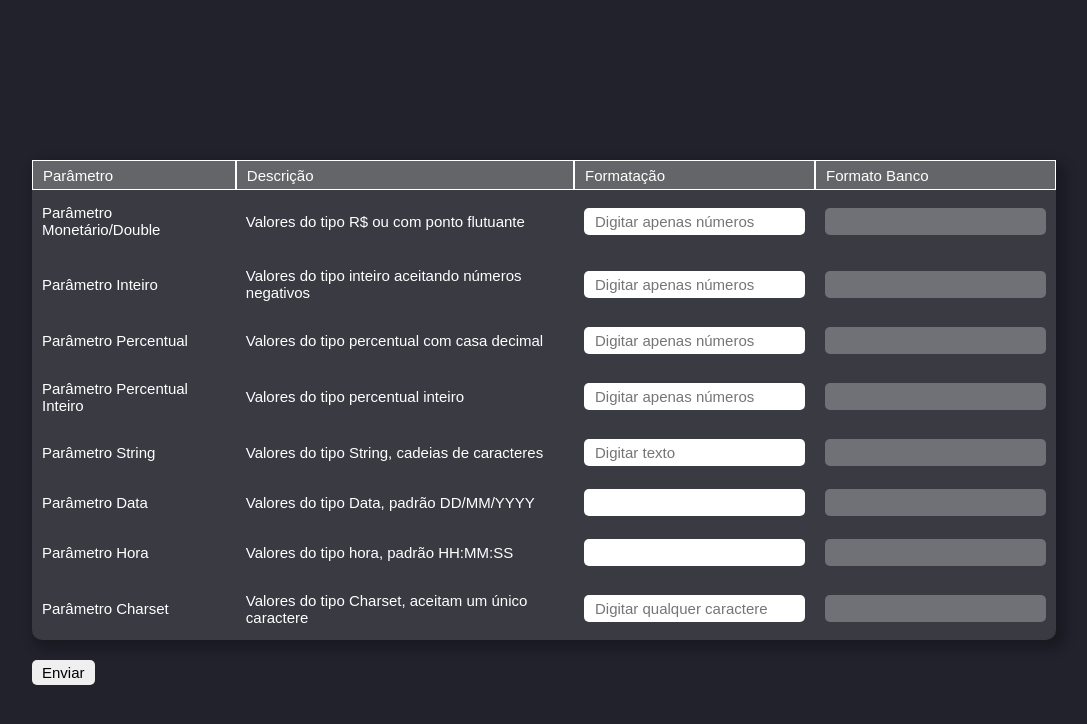
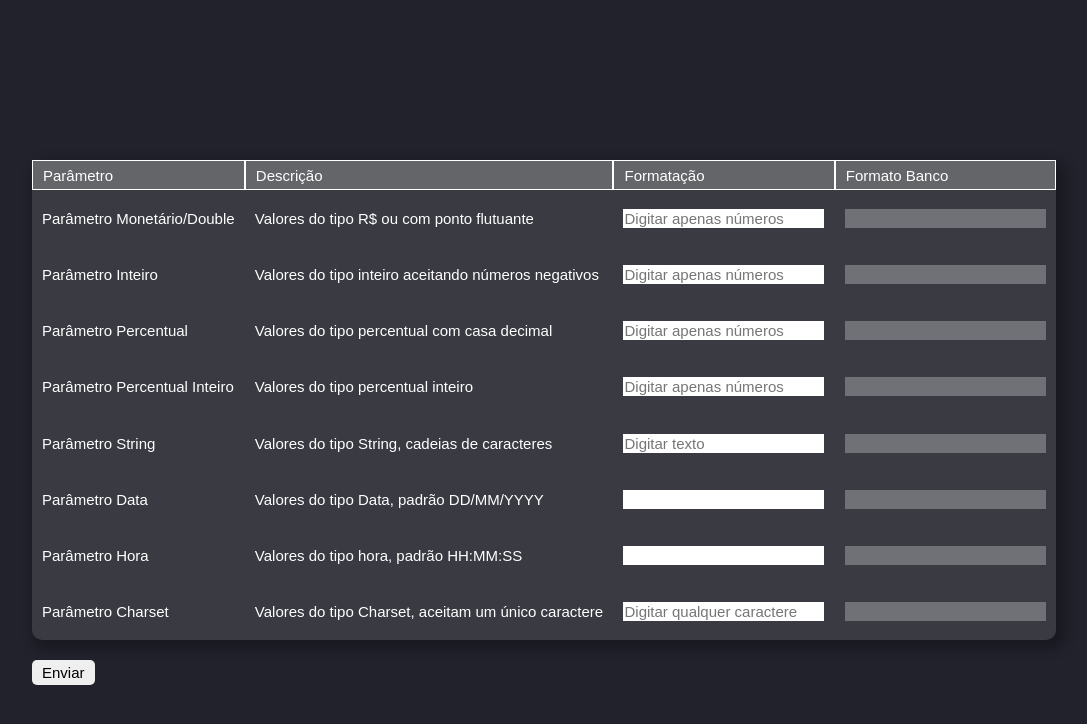
Before and after one commit to Rafa-Moura/formatadores, a plain HTML site: page index.html in a window 1280 px wide. Shown: the whole page, without its empty margins (96-1183 px from the left). Drawn offline with Linux system fonts and the light colour scheme.

Commit message:
Corrigido bug dos inputs

```diff
--- a/css/styles.css
+++ b/css/styles.css
@@ -67,7 +67,7 @@ th {
   color: #f7f7f7;
 }
 
-input {
+#button > input {
   border: 0;
   outline: none;
   padding: 4px 10px;
```
